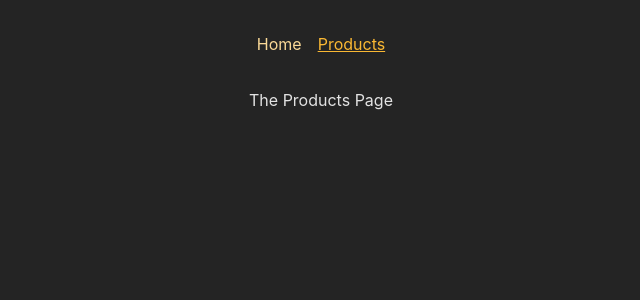
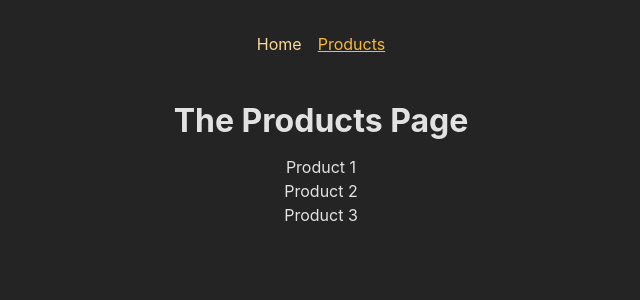
Before and after one commit to braverokmc79/macaronics-react-udemy-ex20, a React (Create React App) app: page /products in a window 1280 px wide. Shown: the top 300 px of the page, without its empty margins (319-959 px from the left). Built offline with nearby package versions, Linux system fonts and the light colour scheme.

Commit message:
332.동적 라우트 정의하고 사용하기

```diff
--- a/src/App.js
+++ b/src/App.js
@@ -3,6 +3,7 @@ import HomePage from "./pages/Home";
 import ProductsPage from "./pages/Products";
 import RootLayout from "./pages/Root";
 import ErrorPage from './pages/Error';
+import ProductDetailPage from "./pages/ProductDetail";
 
 
 function App(){
@@ -12,6 +13,7 @@ function App(){
         <Route path="/" element={<RootLayout />}  >
             <Route path="/" element={<HomePage />}  />
             <Route path="/products" element={<ProductsPage />}  />
+            <Route path="/products/:productId" element={<ProductDetailPage />}  />
         </Route>
         <Route path="*" element={<ErrorPage />}  />
       </Routes>
--- /dev/null
+++ b/src/pages/ProductDetail.js
@@ -0,0 +1,15 @@
+import React from 'react'
+import { useParams } from 'react-router';
+
+const ProductDetailPage = () => {
+    let {productId} =useParams();
+
+  return (
+    <div>ProductDetailPage
+     아이디는 :{productId}
+
+    </div>
+  )
+}
+
+export default ProductDetailPage;
--- a/src/pages/Products.js
+++ b/src/pages/Products.js
@@ -2,7 +2,14 @@ import React from 'react'
 
 const ProductsPage = () => {
   return (
-    <div>The Products Page</div>
+    <>
+      <h1>The Products Page</h1>
+      <ul>
+        <li>Product 1</li>
+        <li>Product 2</li>
+        <li>Product 3</li>
+      </ul>
+    </>
   )
 }
 
```
